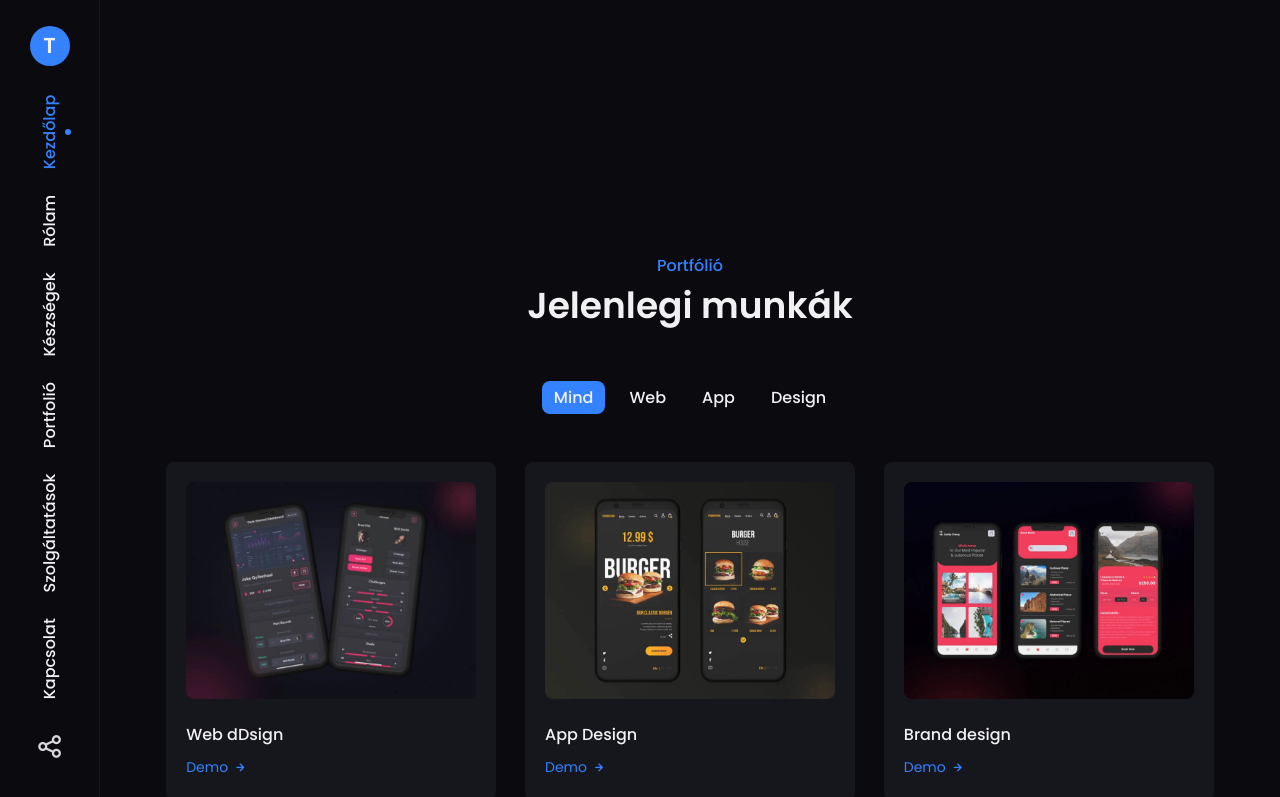
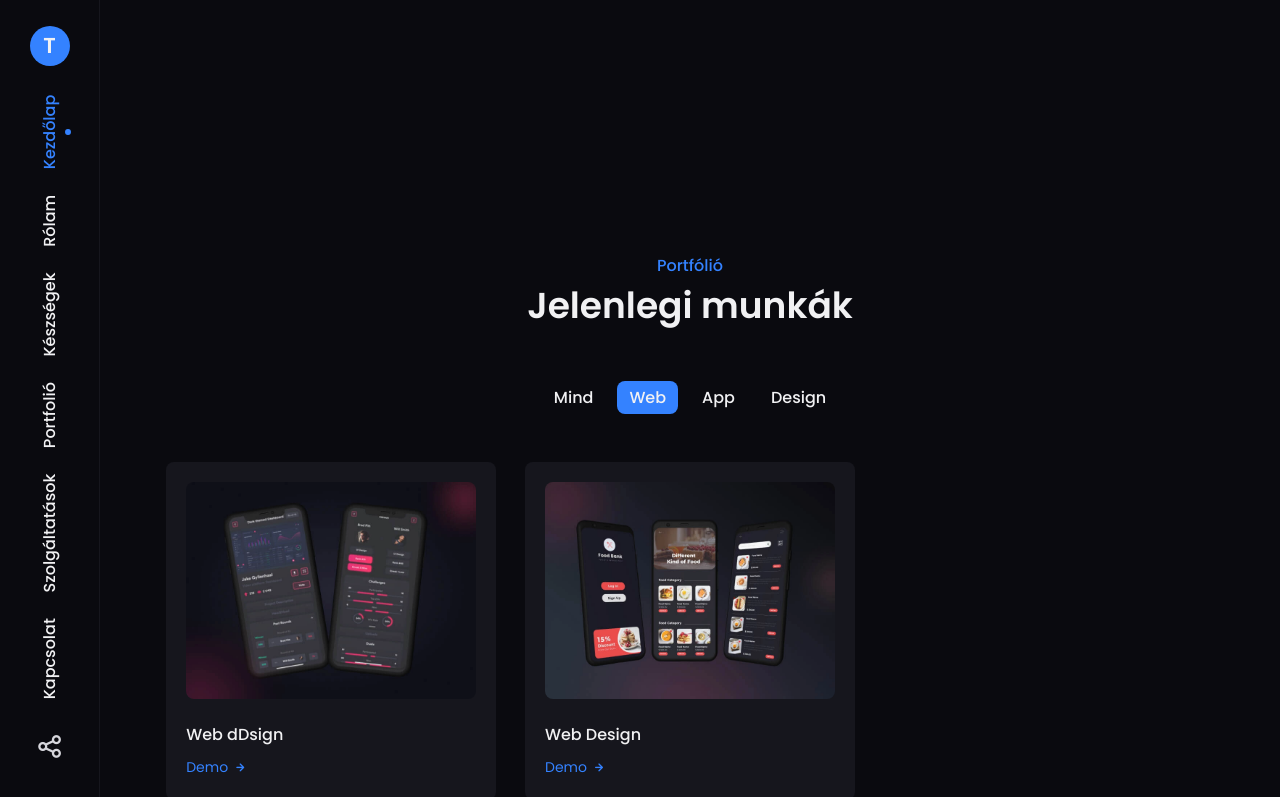
Before and after one commit to Thomas-Horvath/Cryptical_coder_Responsive_porfolio_website, a plain HTML site: page index.html in a window 1280 px wide. Both pictures are taken after a click on the element "Web". Shown: the part 2947-3744 px from the top of the page. Drawn offline with nearby package versions, Linux system fonts and the light colour scheme.

Commit message:
portfolio filter button function with mixitup

```diff
--- a/index.html
+++ b/index.html
@@ -418,14 +418,14 @@
                 <h2 data-heading="Portfólió" class="section__title">Jelenlegi munkák</h2>
 
                 <div class="work__filters">
-                    <span class="work__item active-work">Mind</span>
-                    <span class="work__item">Web</span>
-                    <span class="work__item">App</span>
-                    <span class="work__item">Design</span>
+                    <span class="work__item active-work" data-filter="all">Mind</span>
+                    <span class="work__item" data-filter=".web">Web</span>
+                    <span class="work__item" data-filter=".app">App</span>
+                    <span class="work__item" data-filter=".design">Design</span>
                 </div>
 
                 <div class="work__container container grid">
-                    <div class="work__card">
+                    <div class="work__card mix web">
                         <img src="assets/img/work-1.webp" alt="" class="work__img">
                         <h3 class="work__title">Web dDsign</h3>
                         <span class="work__button">Demo
@@ -443,7 +443,7 @@
                                 </ul>
                         </div>
                     </div>
-                    <div class="work__card">
+                    <div class="work__card mix app">
                         <img src="assets/img/work-2.webp" alt="" class="work__img">
                         <h3 class="work__title">App Design</h3>
                         <span class="work__button">Demo
@@ -462,7 +462,7 @@
                                 </ul>
                         </div>
                     </div>
-                    <div class="work__card">
+                    <div class="work__card mix design">
                         <img src="assets/img/work-3.webp" alt="" class="work__img">
                         <h3 class="work__title">Brand design</h3>
                         <span class="work__button">Demo
@@ -480,7 +480,7 @@
                                 </ul>
                         </div>
                     </div>
-                    <div class="work__card">
+                    <div class="work__card mix app">
                         <img src="assets/img/work-4.webp" alt="" class="work__img">
                         <h3 class="work__title">App Design</h3>
                         <span class="work__button">Demo
@@ -498,7 +498,7 @@
                                 </ul>
                         </div>
                     </div>
-                    <div class="work__card">
+                    <div class="work__card mix design">
                         <img src="assets/img/work-5.webp" alt="" class="work__img">
                         <h3 class="work__title">Brand Design</h3>
                         <span class="work__button">Demo
@@ -516,7 +516,7 @@
                                 </ul>
                         </div>
                     </div>
-                    <div class="work__card">
+                    <div class="work__card mix web">
                         <img src="assets/img/work-6.webp" alt="" class="work__img">
                         <h3 class="work__title">Web Design</h3>
                         <span class="work__button">Demo
--- a/js/main.js
+++ b/js/main.js
@@ -29,10 +29,23 @@ tabs.forEach(tab => {
     })
 })
 /*=============== MIXITUP FILTER PORTFOLIO ===============*/
-
+let mixerPortfolio = mixitup('.work__container', {
+    selectors: {
+        target: '.work__card'
+    },
+    animation: {
+        duration: 300
+    }
+});
 
 /*===== Link Active Work =====*/
+const linkWork = document.querySelectorAll('.work__item');
 
+function activeWork() {
+    linkWork.forEach(x => x.classList.remove('active-work'))
+    this.classList.add('active-work')
+}
+linkWork.forEach(x => x.addEventListener("click", activeWork))
 
 /*===== Work Popup =====*/
 
```
